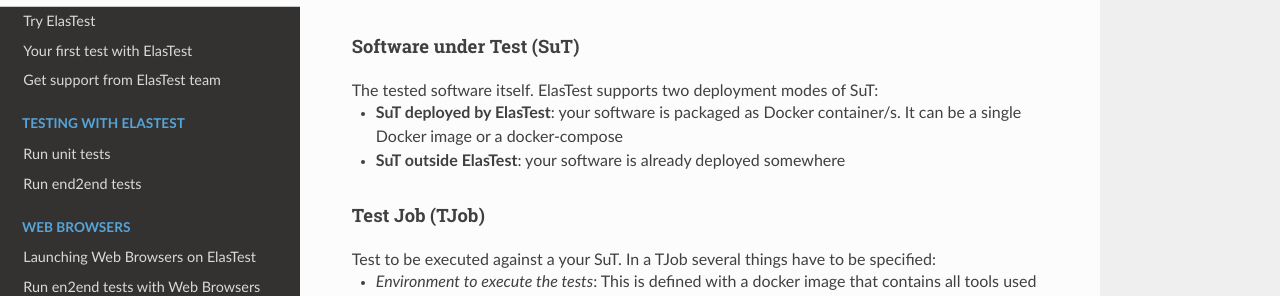
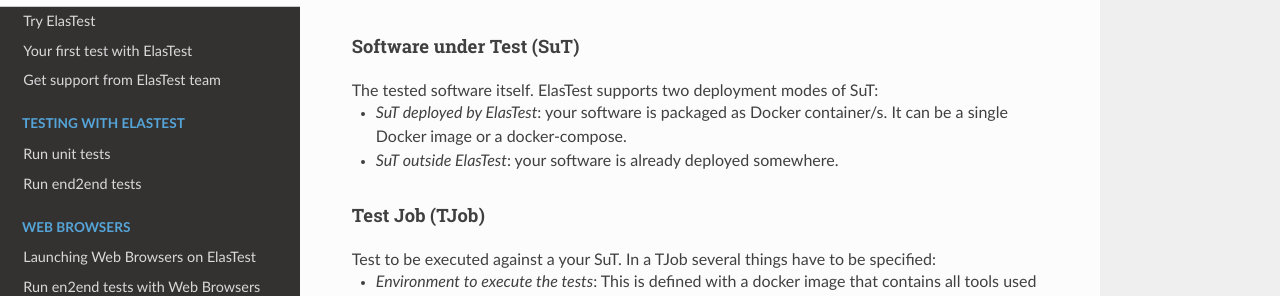
Before and after one commit to elastest/elastest.io-docs, an MkDocs documentation site: the page built from docs/index.md, in a window 1280 px wide and 900 px high, scrolled down 1784 px. Shown: the part 155-451 px from the top of the window. Built offline with MkDocs 1.6.1, drawn with Linux system fonts in a browser that asks for light colours; nearby versions of some CDN libraries; old or Windows-style settings are respelled for this version of MkDocs.

```diff
--- a/docs/index.md
+++ b/docs/index.md
@@ -43,10 +43,8 @@ ElasTest is built around 3 main elements:
     <h4 id="sut" class="link-top">Software under Test (SuT)</h4>
     The tested software itself. ElasTest supports two deployment modes of SuT:
     <ul>
-        <li><strong>SuT deployed by ElasTest</strong>: your software is packaged as Docker container/s. It can be a single Docker image or a docker-compose
-        </li>
-        <li><strong>SuT outside ElasTest</strong>: your software is already deployed somewhere
-        </li>
+        <li><i>SuT deployed by ElasTest</i>: your software is packaged as Docker container/s. It can be a single Docker image or a docker-compose.</li>
+        <li><i>SuT outside ElasTest</i>: your software is already deployed somewhere.</li>
     </ul>
 </div>
 
```
Also changed, not shown: docs/your-first-test.md (+3 -3 lines), docs/images/dashboard.png, docs/images/execution_finished.png, docs/images/project_selection.png, docs/images/run_tjob.png.
